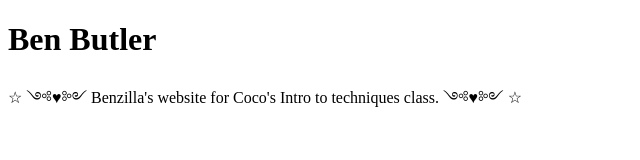
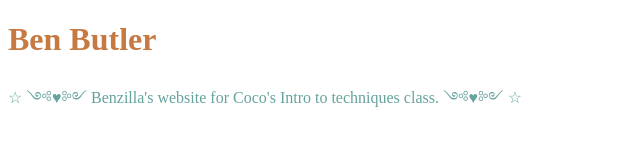
Before and after one commit to benbtler/benbtler.github.io, a plain HTML site: page index.html in a window 1280 px wide. Shown: the whole page, without its empty margins (0-640 px from the left). Drawn offline with Linux system fonts and the light colour scheme.

Commit message:
Update index.html

```diff
--- a/index.html
+++ b/index.html
@@ -4,7 +4,7 @@
 <title>༺♥༻</title>
 </head>
 <body>
-<h1>Ben Butler</h1>
-<p> ☆ ༺♥༻ Benzilla's website for Coco's Intro to techniques class. ༺♥༻ ☆ </p>
+<h1 style="color:#c77942;">Ben Butler</h1>
+<p style="color:#64a39d;"> ☆ ༺♥༻ Benzilla's website for Coco's Intro to techniques class. ༺♥༻ ☆ </p>
 </body>
 </html>
```
